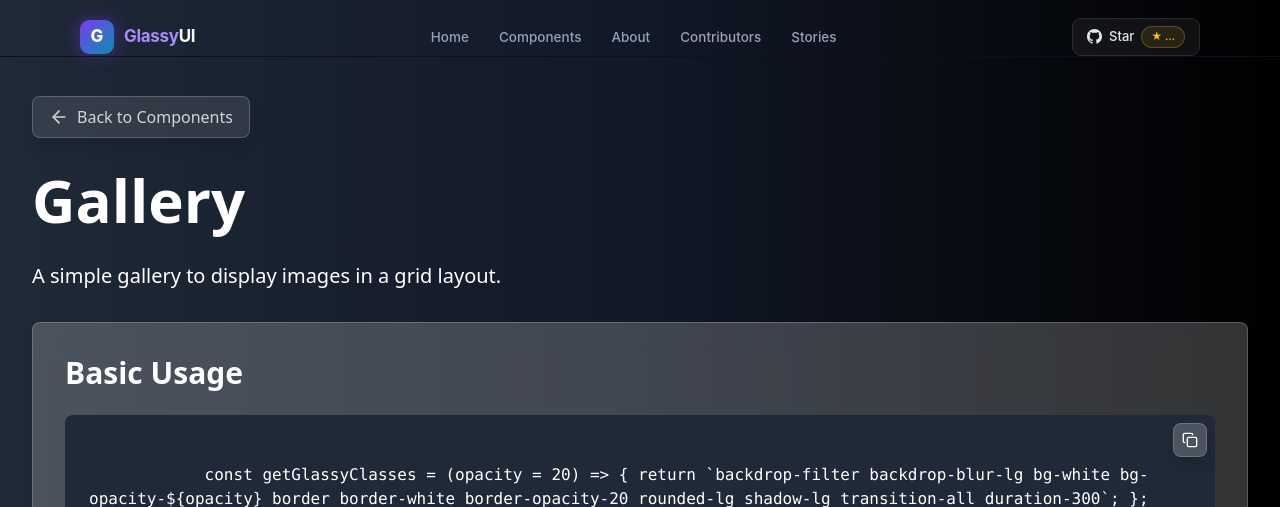
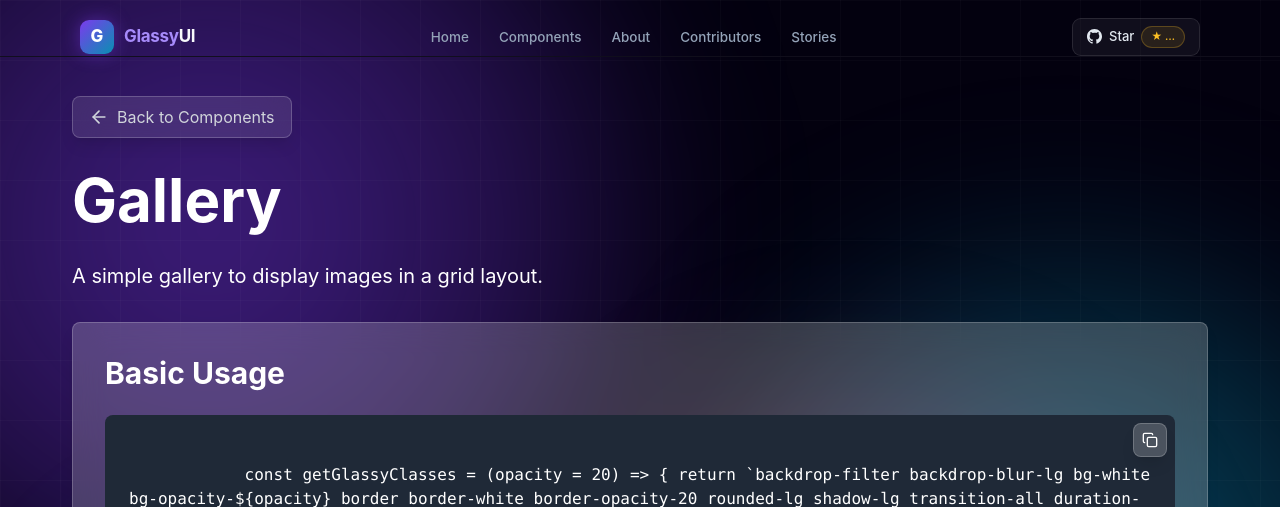
Before and after one commit to Jaishree2310/GlassyUI-Components, a React (Create React App) app: page /gallery-details in a window 1280 px wide. Shown: the top 507 px of the page. Built offline with nearby package versions, Linux system fonts and the light colour scheme; no server answers.

Commit message:
fix(GalleryDetailsPage): replace gray gradient bg with PageShell

```diff
--- a/src/components/GalleryDetailsPage.tsx
+++ b/src/components/GalleryDetailsPage.tsx
@@ -1,4 +1,5 @@
 import React, { useState } from 'react';
+import PageShell from './PageShell';
 import { useNavigate } from 'react-router-dom';
 import { ArrowLeft, Copy, Check } from 'lucide-react';
 
@@ -146,8 +147,7 @@ const GalleryDetailsPage: React.FC = () => {
   `;
 
   return (
-    <div className='min-h-screen pt-24 px-8 pb-8 font-sans bg-gradient-to-r from-gray-800 via-gray-900 to-black text-white relative'>
-      <div className='relative z-10'>
+    <PageShell>
       <button
         onClick={() => navigate(-1)}
         className={`mb-8 flex items-center ${getGlassyClasses(10)} px-4 py-2 hover:bg-white/40 transition-all duration-300 text-gray-300`}
@@ -223,8 +223,8 @@ const GalleryDetailsPage: React.FC = () => {
                 <td className='p-2 text-gray-200'>string</td>
                 <td className='p-2 text-gray-200'>normal</td>
                 <td className='p-2 text-gray-200'>
-                    Controls spacing between images. Options could include
-                    small, normal, large.
+                  Controls spacing between images. Options could include small,
+                  normal, large.
                 </td>
               </tr>
               <tr className='bg-white bg-opacity-10'>
@@ -232,8 +232,8 @@ const GalleryDetailsPage: React.FC = () => {
                 <td className='p-2 text-gray-200'>string</td>
                 <td className='p-2 text-gray-200'>15px</td>
                 <td className='p-2 text-gray-200'>
-                    Specifies the border radius for the images (e.g., 10px,
-                    20px, 50%).
+                  Specifies the border radius for the images (e.g., 10px, 20px,
+                  50%).
                 </td>
               </tr>
               <tr>
@@ -250,9 +250,7 @@ const GalleryDetailsPage: React.FC = () => {
       </div>
 
       <div className={`${getGlassyClasses()} p-8 mb-8`}>
-          <h2 className='text-3xl font-bold mb-6 text-white'>
-            Gallery Example
-          </h2>
+        <h2 className='text-3xl font-bold mb-6 text-white'>Gallery Example</h2>
 
         <p className='mb-6 text-lg text-white'>
           Customize the gallery layout or image styles using custom CSS or
@@ -311,8 +309,7 @@ const GalleryDetailsPage: React.FC = () => {
           </div>
         </section>
       </div>
-      </div>
-    </div>
+    </PageShell>
   );
 };
 
```
Lines whose indentation alone changed are shown as unchanged.
